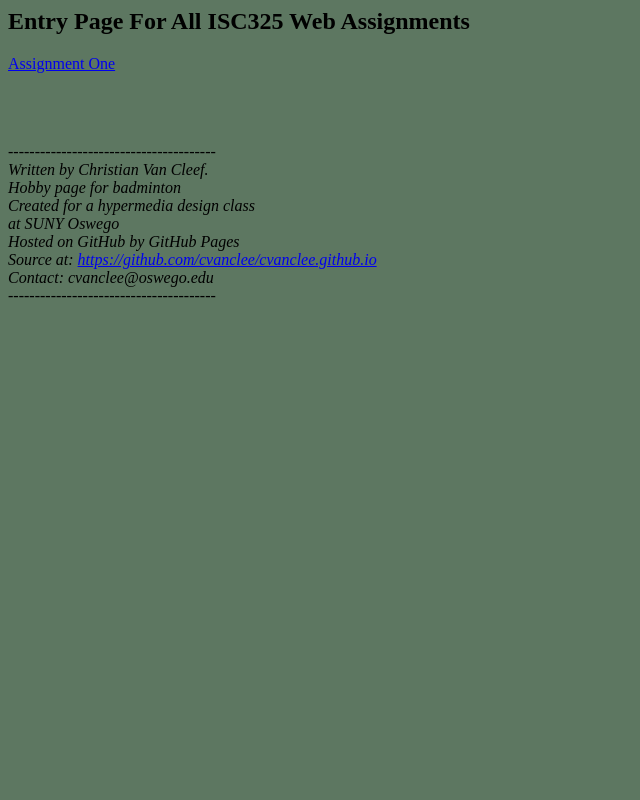
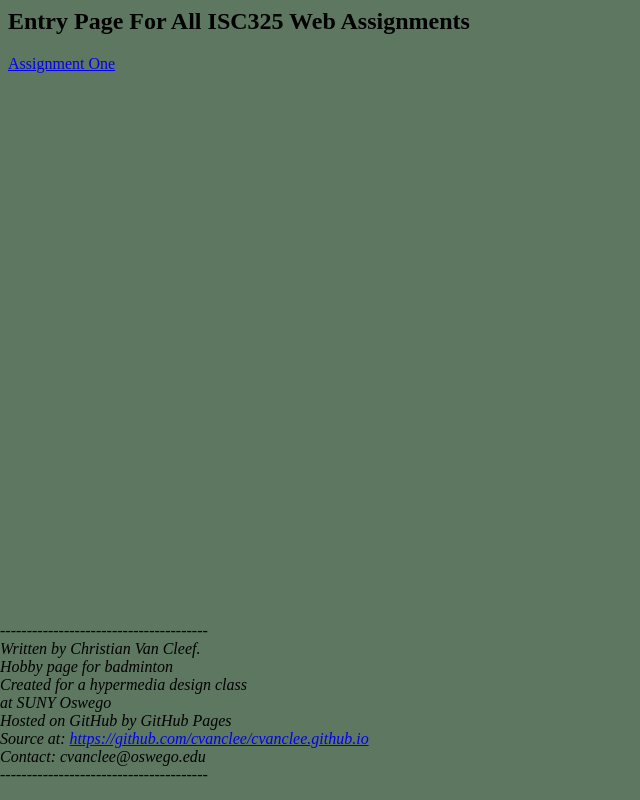
Before and after one commit to cvanclee/ISC325-website-1, a plain HTML site: page index.html in a window 1280 px wide. Shown: the whole page, without its empty margins (0-640 px from the left). Drawn offline with Linux system fonts and the light colour scheme.

Commit message:
Update index.html

```diff
--- a/index.html
+++ b/index.html
@@ -11,7 +11,7 @@
     <a href="Assignment1/landing">Assignment One</a>
 
     <address>
-      <p style=" position: static; bottom: 0; left: 0; width: 100%; text-align: left;">
+      <p style=" position: absolute; bottom: 0; left: 0; width: 100%; text-align: left;">
       <br><br><br>
       ---------------------------------------<br>
       Written by Christian Van Cleef.<br>
```
